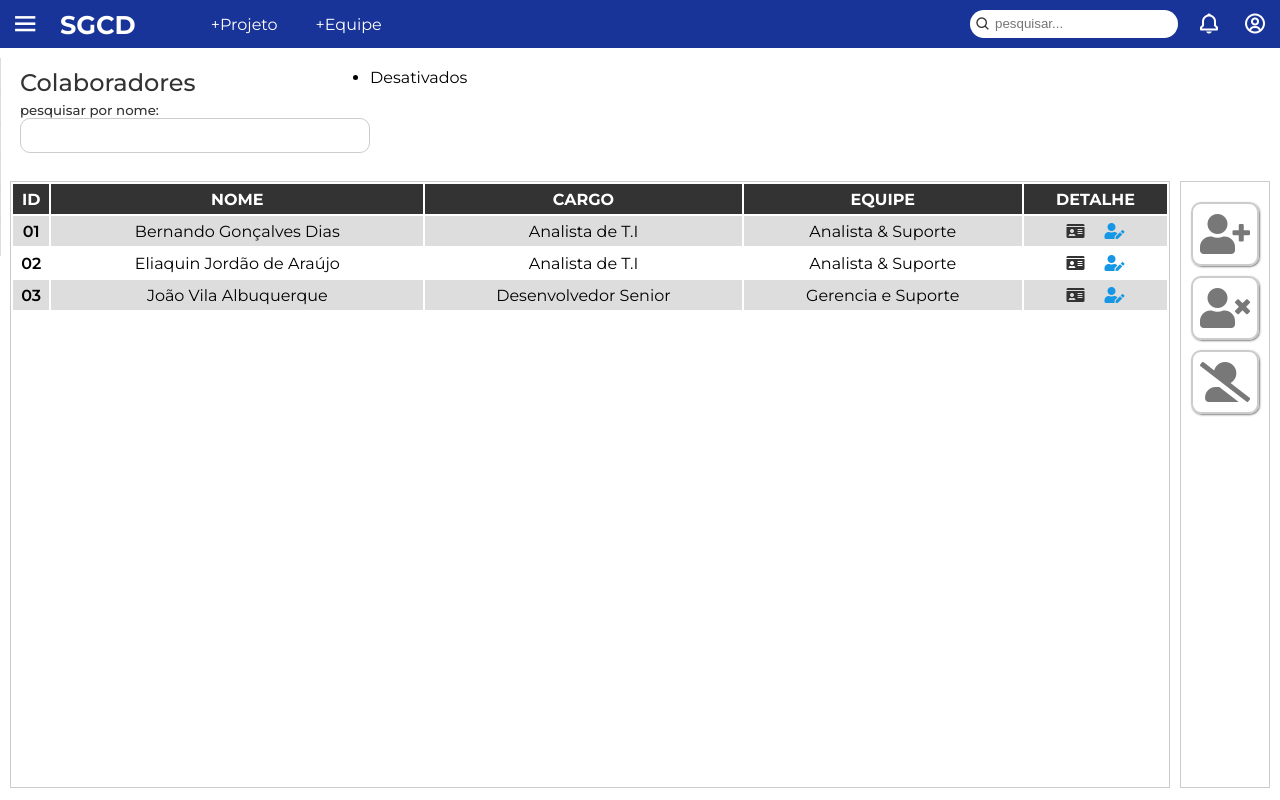
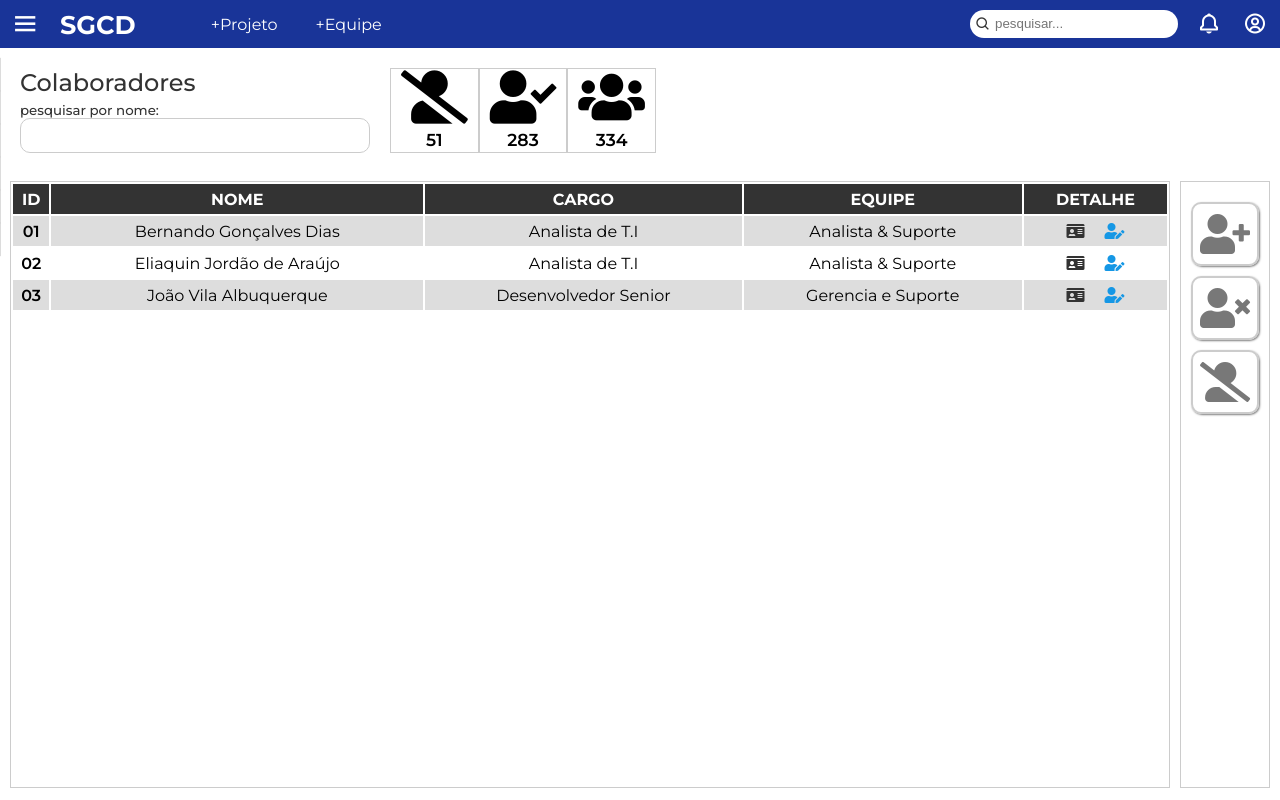
Before and after one commit to 2020eliaquim/SGCD, a plain HTML site: page pages/contributors/contributors.html in a window 1280 px wide. Drawn offline with nearby package versions, Linux system fonts and the light colour scheme.

Commit message:
atualização mais recente

```diff
--- a/pages/contributors/contributors.css
+++ b/pages/contributors/contributors.css
@@ -43,6 +43,32 @@
     font-size: 12pt;
     color: var(--color-black);
     border-radius: 10px;
+}
+
+.status-deployees {
+    margin: 0 20px;
+    width: 60%;
+}
+
+.status-deployees ul {
+    display: flex;
+    /* justify-content: space-evenly; */
+}
+
+.status-deployees ul li {
+    list-style: none;
+    border: 1px solid var(--color-border);
+    padding: 2px 10px;
+}
+.status-deployees ul li i {
+    margin-bottom: 5px;
+    font-size: 40pt;
+}
+
+.status-deployees ul li p {
+    font-weight: 600;
+    text-align: center;
+    font-size: 13pt;
 }
 
 .enployeers {
@@ -348,7 +374,7 @@ form .form-field input {
     border: 1px solid var(--color-border);
     outline: none;
     padding: 5px;
-    font-size: 14pt;
+    font-size: 12pt;
     border-radius: 5px;
 }
 
--- a/pages/contributors/contributors.html
+++ b/pages/contributors/contributors.html
@@ -96,7 +96,9 @@
             </div>
             <div class="status-deployees">
                 <ul>
-                    <li>Desativados</li>
+                    <li><i class="fas fa-user-slash"></i><p>51</p></li>
+                    <li><i class="fas fa-user-check"></i><p>283</p></li>
+                    <li><i class="fas fa-users"></i><p>334</p></li>
                 </ul>
             </div>
         </div>
@@ -181,7 +183,7 @@
 
             <div class="container-form">
                 <div class="nn">
-                    outra didv
+                    OUTRA DIV FALTA TRABALHAR NELA TBM
                 </div>
                 <form method="get" class="form-add-enployees">
                     <div class="form-field-id">
```
